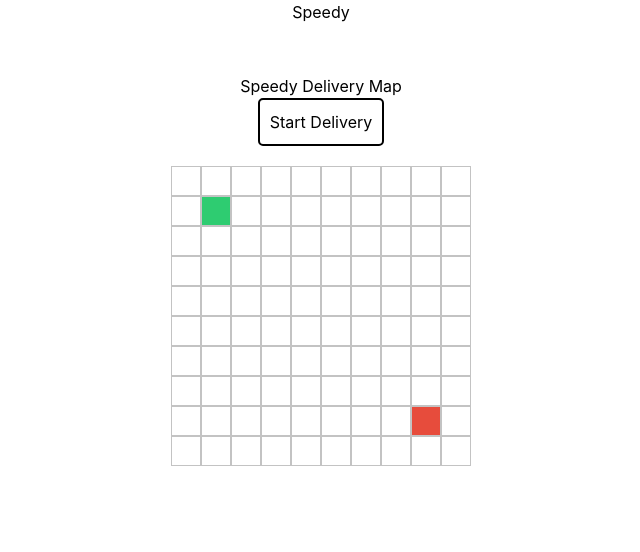
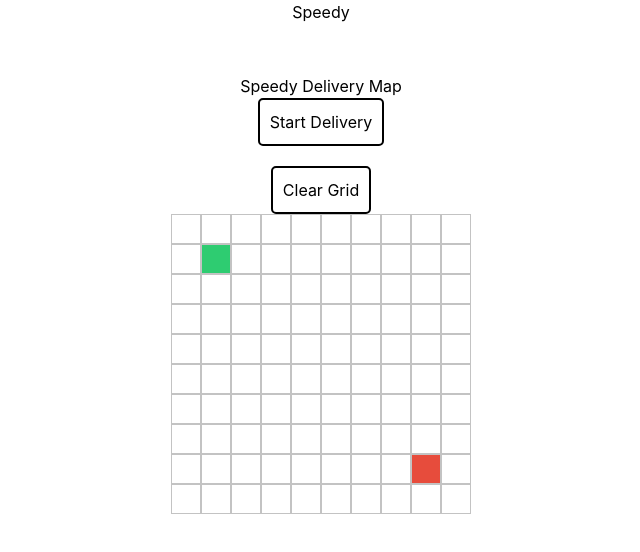
Before and after one commit to Sooraj44882/speedy, a React (Vite) app: page / in a window 1280 px wide. Shown: the top 552 px of the page, without its empty margins (319-959 px from the left). Built offline with nearby package versions, Linux system fonts and the light colour scheme.

Commit message:
add clear grid feat

```diff
--- a/src/Visualizer.jsx
+++ b/src/Visualizer.jsx
@@ -1,5 +1,5 @@
 import { useState } from "react";
-import { runDijkstra, getShortestPath } from './Dijkstra.js';
+import { runDijkstra, getShortestPath } from "./Dijkstra.js";
 import "./App.css";
 
 const START_NODE_ROW = 1;
@@ -59,7 +59,7 @@ function Visualizer() {
     setMouseIsPressed(false);
   };
 
-const animateAlgorithm = (visitedNodesInOrder, shortestPath) => {
+  const animateAlgorithm = (visitedNodesInOrder, shortestPath) => {
     for (let i = 0; i <= visitedNodesInOrder.length; i++) {
       if (i === visitedNodesInOrder.length) {
         setTimeout(() => {
@@ -99,15 +99,43 @@ const animateAlgorithm = (visitedNodesInOrder, shortestPath) => {
     animateAlgorithm(visitedNodesInOrder, shortestPath);
   };
 
+ const clearGrid = () => {
+    setGrid(getInitialGrid());
+
+    for (let r = 0; r < 10; r++) {
+      for (let c = 0; c < 10; c++) {
+        const node = document.getElementById(`node-${r}-${c}`);
+        if (r === START_NODE_ROW && c === START_NODE_COL) {
+          node.className = 'node node-start';
+        } else if (r === END_NODE_ROW && c === END_NODE_COL) {
+          node.className = 'node node-end';
+        } else {
+          node.className = 'node';
+        }
+      }
+    }
+  };
   return (
     <div className="grid">
       <h2>Speedy Delivery Map</h2>
       <button
         onClick={startSearch}
-        style={{ marginBottom: "20px", padding: "10px",border:"2px solid black ",borderRadius: "5px" }
-      }
+        style={{
+          marginBottom: "20px",
+          padding: "10px",
+          border: "2px solid black ",
+          borderRadius: "5px",
+        }}
       >
         Start Delivery
+      </button>
+      <button
+      onClick={clearGrid}
+      style={{ padding: "10px",
+        border: "2px solid black ",
+        borderRadius: "5px",
+       }}>
+        Clear Grid
       </button>
 
       <div onMouseLeave={() => setMouseIsPressed(false)}>
```
